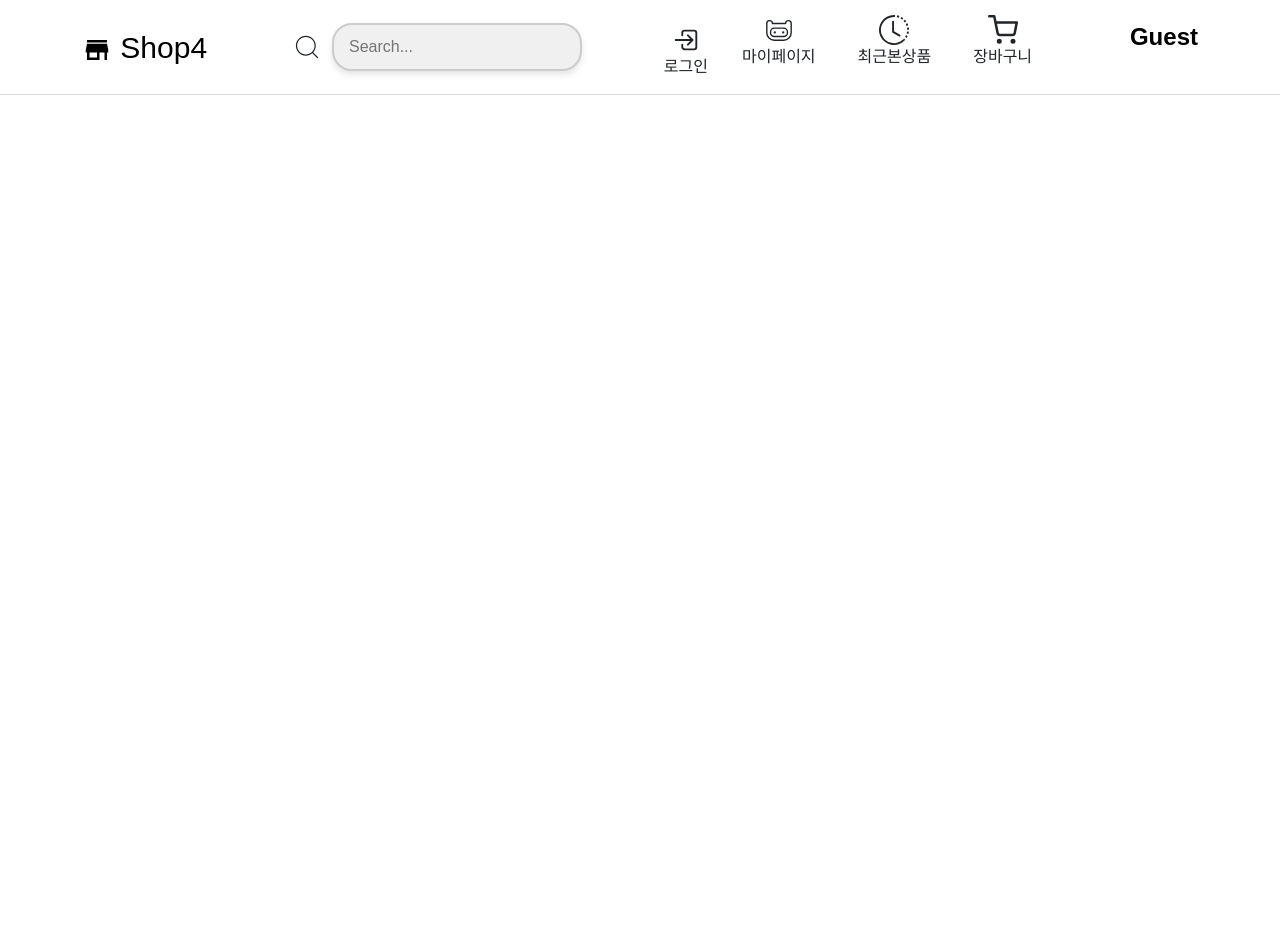
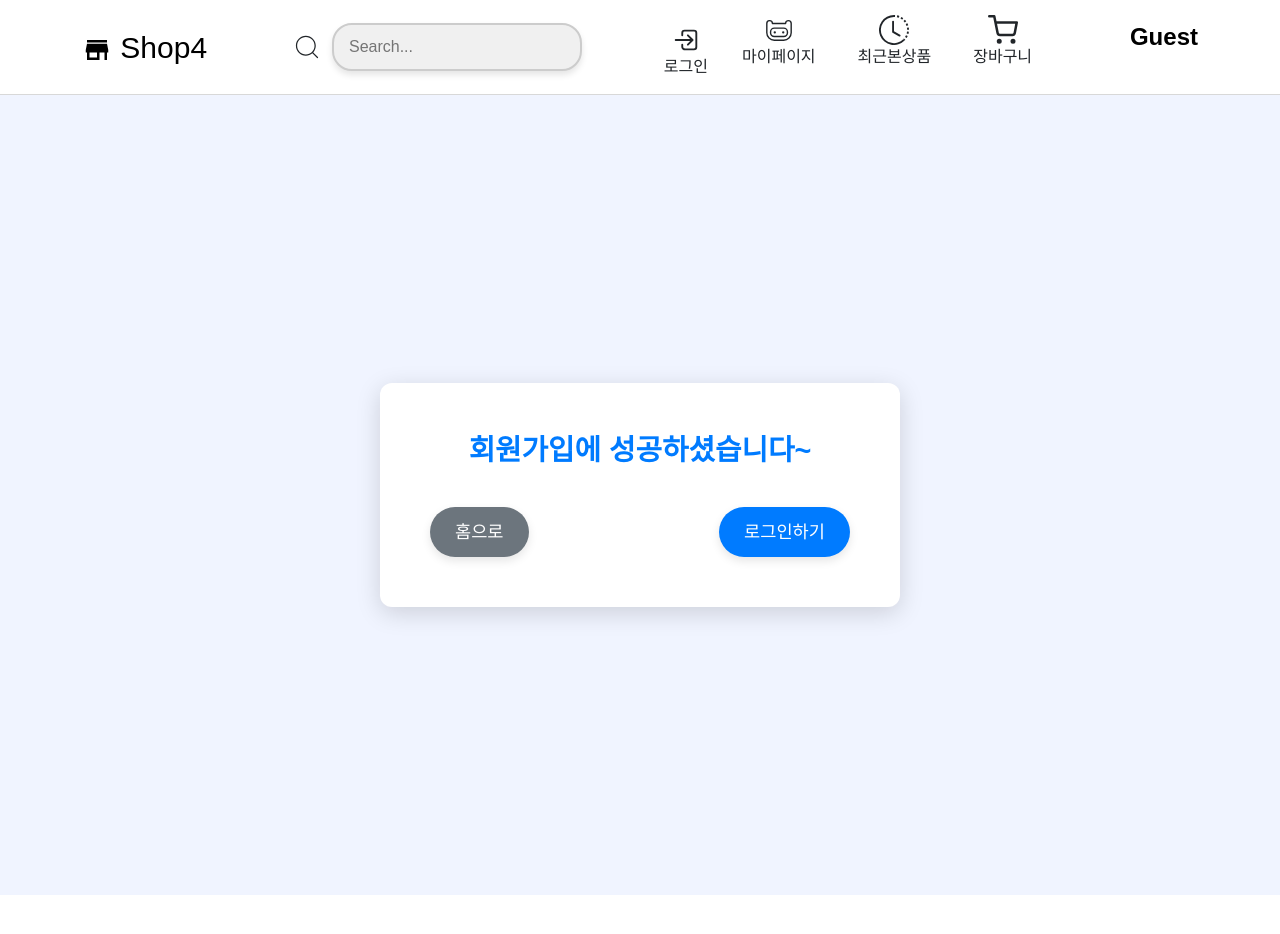
Before and after one commit to yes6686/shop4-front, a React (Create React App) app: page /signUpSuccess in a window 1280 px wide. Shown: the top 934 px of the page. Before the commit the page ends 800 px from the top, so only its background shows below. Built offline with nearby package versions, Linux system fonts and the light colour scheme; no server answers.

Commit message:
feat : 회원가입 성공 시 창 임시구현

```diff
--- a/src/App.js
+++ b/src/App.js
@@ -1,20 +1,21 @@
-import './App.css';
+import "./App.css";
 
-import { Route, Routes } from 'react-router-dom';
-import Header from './components/Header';
-import Home from './routes/Home';
-import Detail from './routes/Detail';
-import Cart from './routes/Cart';
-import MyPage from './routes/MyPage';
-import RecentlyViewed from './routes/RecentlyViewed';
-import Login from './routes/Login';
-import SignUp from './routes/SignUp';
-import Payment from './routes/Payment';
-import LoginHandeler from './components/LoginHandeler';
-import AddGoods from './routes/AddGoods';
-import UserManagement from './routes/UserManagement';
-import FriendsList from './routes/FriendsList';
-import RequestedFriends from './routes/RequestedFriends';
+import { Route, Routes } from "react-router-dom";
+import Header from "./components/Header";
+import Home from "./routes/Home";
+import Detail from "./routes/Detail";
+import Cart from "./routes/Cart";
+import MyPage from "./routes/MyPage";
+import RecentlyViewed from "./routes/RecentlyViewed";
+import Login from "./routes/Login";
+import SignUp from "./routes/SignUp";
+import Payment from "./routes/Payment";
+import LoginHandeler from "./components/LoginHandeler";
+import AddGoods from "./routes/AddGoods";
+import UserManagement from "./routes/UserManagement";
+import FriendsList from "./routes/FriendsList";
+import RequestedFriends from "./routes/RequestedFriends";
+import SignUpSuccess from "./routes/SignUpSuccess";
 
 function App() {
   return (
@@ -26,19 +27,14 @@ function App() {
         <Route path="/cart" element={<Cart />} />
         <Route path="/myPage" element={<MyPage />} />
         <Route path="/friendsList" element={<FriendsList />} />
-				<Route
-					path="/requestedFriends"
-					element={<RequestedFriends />}
-				/>
+        <Route path="/requestedFriends" element={<RequestedFriends />} />
         <Route path="/recentlyViewed" element={<RecentlyViewed />} />
         <Route path="/login" element={<Login />} />
         <Route path="/signUp" element={<SignUp />} />
         <Route path="/payment" element={<Payment />} />
+        <Route path="/signUpSuccess" element={<SignUpSuccess />} />
         <Route path="/addgoods" element={<AddGoods />}></Route>
-				<Route
-					path="/userManagement"
-					element={<UserManagement />}
-				></Route>
+        <Route path="/userManagement" element={<UserManagement />}></Route>
         <Route path="/login/kakao" element={<LoginHandeler />} />
       </Routes>
       {/* footer 박스로 클릭안되는 현상 처리 */}
--- a/src/routes/SignUp.js
+++ b/src/routes/SignUp.js
@@ -109,7 +109,7 @@ function SignUp() {
       console.log(data);
       await createMember(data);
       alert("회원가입이 완료되었습니다.");
-      navigate("/"); // 회원가입 완료 후 홈으로 이동
+      navigate("/SignUpSuccess"); // 회원가입 완료 후 홈으로 이동
     } catch (error) {
       alert("회원가입에 실패하였습니다.");
       console.error(error);
--- /dev/null
+++ b/src/routes/SignUpSuccess.js
@@ -0,0 +1,27 @@
+import styles from "./css/SignUpSuccess.module.css";
+import { useNavigate } from "react-router-dom";
+
+function SignUpSuccess() {
+  const navigate = useNavigate();
+
+  const goToHome = () => navigate("/");
+  const goToLogin = () => navigate("/login");
+
+  return (
+    <div className={styles.successContainer}>
+      <div className={styles.messageBox}>
+        <h2 className={styles.successMessage}>회원가입에 성공하셨습니다~</h2>
+        <div className={styles.buttonContainer}>
+          <button className={styles.homeButton} onClick={goToHome}>
+            홈으로
+          </button>
+          <button className={styles.loginButton} onClick={goToLogin}>
+            로그인하기
+          </button>
+        </div>
+      </div>
+    </div>
+  );
+}
+
+export default SignUpSuccess;
--- /dev/null
+++ b/src/routes/css/SignUpSuccess.module.css
@@ -0,0 +1,81 @@
+/* 배경 및 컨테이너 스타일 */
+.successContainer {
+  display: flex;
+  justify-content: center;
+  align-items: center;
+  height: 100vh;
+  background-color: #f0f4ff; /* 연한 파란색 배경 */
+  animation: fadeIn 0.5s ease-in-out; /* 페이드 인 애니메이션 */
+}
+
+.messageBox {
+  background-color: white;
+  border-radius: 12px;
+  padding: 50px;
+  text-align: center;
+  box-shadow: 0px 6px 25px rgba(0, 0, 0, 0.15); /* 더 부드러운 그림자 */
+  width: 520px;
+  transition: transform 0.3s ease;
+}
+
+.messageBox:hover {
+  transform: translateY(-10px); /* 호버 시 살짝 올라오는 효과 */
+}
+
+/* 성공 메시지 스타일 */
+.successMessage {
+  font-size: 1.8rem;
+  color: #007bff;
+  margin-bottom: 30px;
+  font-weight: bold;
+}
+
+/* 버튼 컨테이너 */
+.buttonContainer {
+  display: flex;
+  justify-content: space-between;
+  margin-top: 20px;
+}
+
+/* 버튼 스타일 */
+.homeButton,
+.loginButton {
+  padding: 12px 25px;
+  font-size: 1.1rem;
+  border: none;
+  border-radius: 30px;
+  cursor: pointer;
+  transition: background-color 0.3s ease, transform 0.3s ease;
+  box-shadow: 0px 4px 10px rgba(0, 0, 0, 0.1);
+}
+
+.homeButton {
+  background-color: #6c757d;
+  color: white;
+}
+
+.loginButton {
+  background-color: #007bff;
+  color: white;
+}
+
+/* 버튼 호버 효과 */
+.homeButton:hover {
+  background-color: #5a6268;
+  transform: scale(1.05); /* 살짝 커지는 효과 */
+}
+
+.loginButton:hover {
+  background-color: #0056b3;
+  transform: scale(1.05); /* 살짝 커지는 효과 */
+}
+
+/* 애니메이션 */
+@keyframes fadeIn {
+  from {
+    opacity: 0;
+  }
+  to {
+    opacity: 1;
+  }
+}
```
Lines whose indentation alone changed are shown as unchanged.
